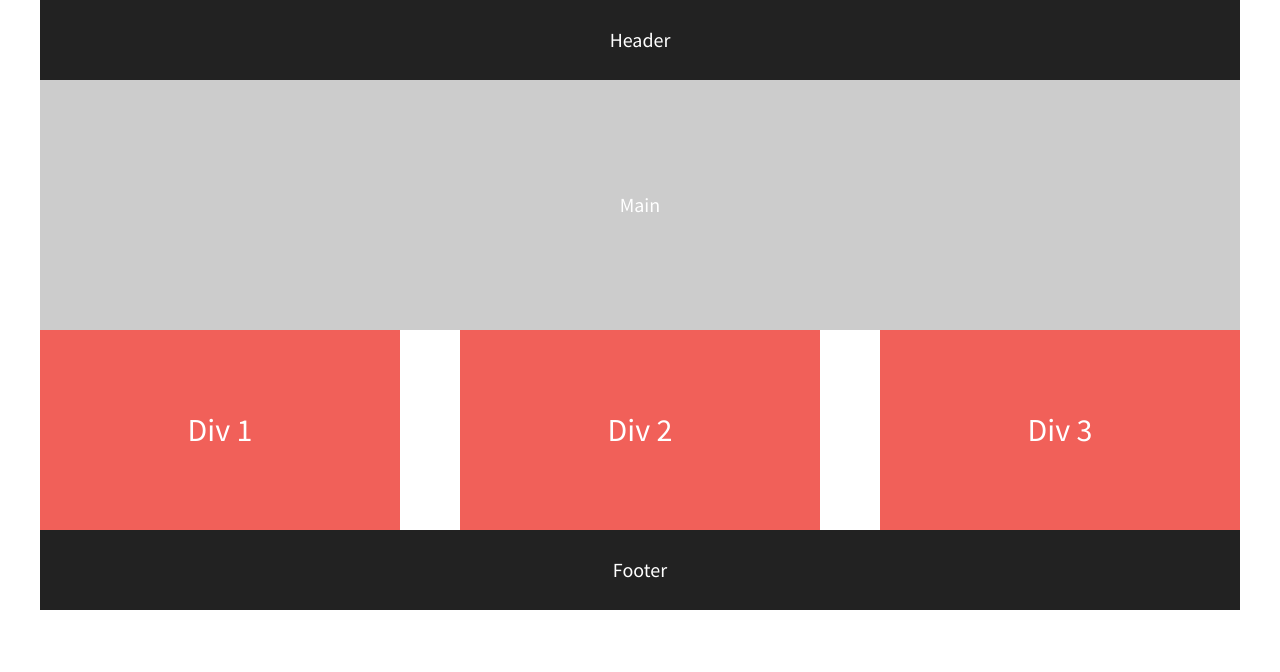
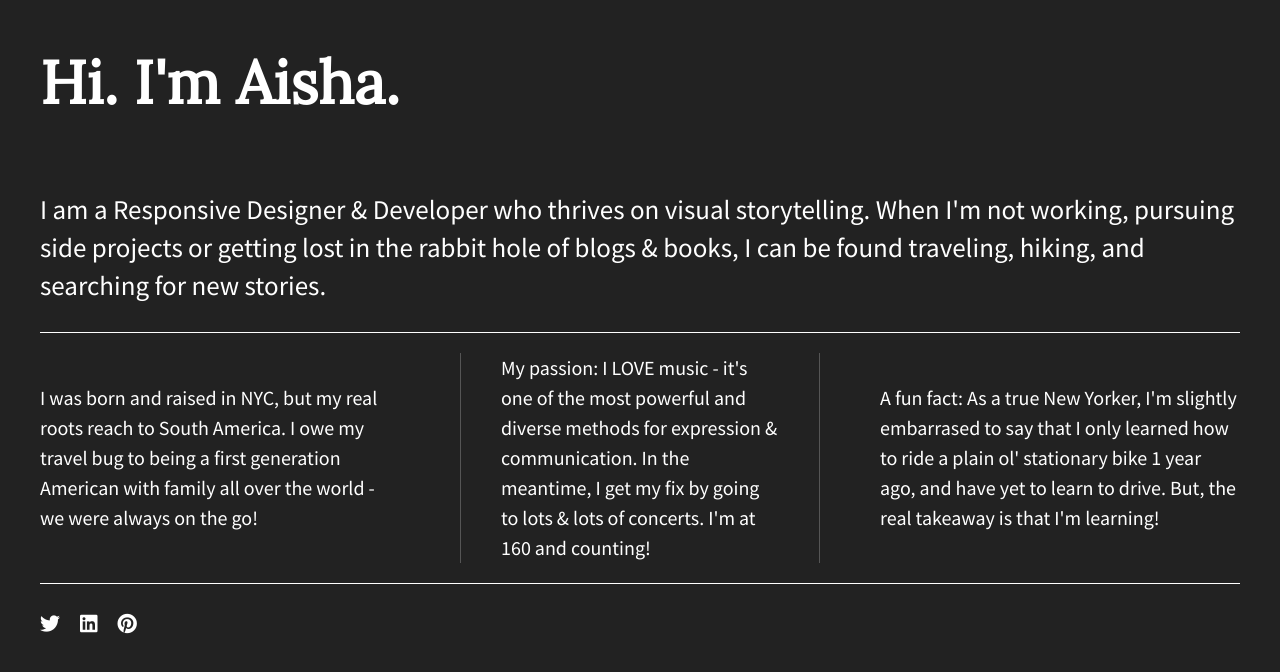
Before and after one commit to JGravn/206-flexbox-starter, a plain HTML site: page index.html in a window 1280 px wide. Drawn offline with nearby package versions, Linux system fonts and the light colour scheme.

Commit message:
Final modifications

```diff
--- a/css/main.css
+++ b/css/main.css
@@ -96,63 +96,70 @@ textarea {
    ========================================================================== */
 
 html {
-  background-color: #fff;
+  background-color: #222;
   height: 100%;
   width: 100%;
 }
 
 body {
   font-family: 'Source Sans Pro', sans-serif;
-  padding: 0 2em;
+  padding: 0em 2em;
   font-size: 1.25em;
-  height: 100%;
   color: #fff;
+  display: flex;
+  justify-content: center;
+}
+
+.flex-container {
+  display: flex;
+  flex-flow: row wrap;
+  justify-content: space-between;
+  max-width: 1200px;
+
+}
+
+p span {
+  font-family: : 'Lora', sans-serif;
 }
 
 header,
 footer {
   display: flex;
-  justify-content: center;
-  align-items: center;
-  background-color: #222;
-  height: 80px;
+  justify-content: flex-start;
   width: 100%;
+}
+
+header h1 {
+  font-family: 'Lora', sans-serif;
+  font-size: 3em;
 }
 
 main {
   display: flex;
   justify-content: center;
-  align-items: center;
-  background-color: #ccc;
-  height: 250px;
   width: 100%;
+  border-bottom: 1px solid #fff;
 }
 
-header,
-footer,
-main {
-
-}
-
-.flex-container {
-  display: flex;
-  justify-content: center;
-  align-items: center;
-  flex-flow: row wrap;
-  justify-content: space-between;
-
+main p {
+  font-size: 1.35em;
 }
 
 .flex-items {
   display: flex;
   justify-content: center;
   align-items: center;
-  color: #fff;
   line-height: 1.5em;
-  font-size: 1.6em;
-  background-color: #f16059;
-  width: 30%;
-  height: 200px;
+  font-size: 1em;
+  border-bottom: 1px solid #555;
+}
+
+footer {
+  border-top: 1px solid #fff;
+}
+
+footer i {
+  padding: 30px 20px 0 0;
 }
 
 /* ==========================================================================
@@ -236,15 +243,23 @@ main {
    ========================================================================== */
 
 /* If you'd like to try a different layout on Desktop and larger screens: */
+@media all and (max-width: 768px) {
+    body {
+      padding: 1em;
+    }
+}
+
 @media (min-width: 1200px) {
-  #div-1,
-  #div-2{
-      /* set your flex value to 1 50% */
-  }
+    .flex-items {
+      flex-basis: 30%;
+      border-bottom: none;
+    }
 
-  #div-3 {
-    /* set your flex value to 1 100% */
-  }
+    #div-2 p {
+      border-left: 1px solid #555;
+      border-right: 1px solid #555;
+      padding: 0 40px;
+    }
 }
 
 @media print,
--- a/index.html
+++ b/index.html
@@ -14,6 +14,7 @@
         <link rel="stylesheet" href="css/main.css">
         <script src="js/vendor/modernizr-2.8.3.min.js"></script>
         <link href="https://fonts.googleapis.com/css?family=Lora|Source+Sans+Pro:400,700" rel="stylesheet">
+        <link rel="stylesheet" href="https://use.fontawesome.com/releases/v5.5.0/css/all.css" integrity="sha384-B4dIYHKNBt8Bc12p+WXckhzcICo0wtJAoU8YZTY5qE0Id1GSseTk6S+L3BlXeVIU" crossorigin="anonymous">
     </head>
     <body>
         <!--[if lt IE 8]>
@@ -22,18 +23,26 @@
 
         <!-- Add your site or application content here -->
         <section class="flex-container">
-            <header>Header</header>
-            <main>Main</main>
+            <header>
+                <h1>Hi. I'm Aisha.</h1>
+            </header>
+            <main>
+                <p>I am a <span>Responsive Designer & Developer</span> who thrives on visual storytelling. When I'm not working, pursuing side projects or getting lost in the rabbit hole of blogs & books, I can be found traveling, hiking, and searching for new stories.</p>
+            </main>
             <div id="div-1" class="flex-items">
-                Div 1
+                <p>I was born and raised in NYC, but <span>my real roots</span> reach to South America. I owe my travel bug to being a first generation American with family all over the world - we were always on the go!</p>
             </div>
             <div id="div-2" class="flex-items">
-                Div 2
+                <p><span>My passion:</span> I LOVE music - it's one of the most powerful and diverse methods for expression & communication. In the meantime, I get my fix by going to lots & lots of concerts. I'm at 160 and counting!</p>
             </div>
             <div id="div-3" class="flex-items">
-                Div 3
+                <p><span>A fun fact:</span> As a true New Yorker, I'm slightly embarrased to say that I only learned how to ride a plain ol' stationary bike 1 year ago, and have yet to learn to drive. But, the real takeaway is that I'm learning!</p>
             </div>
-            <footer>Footer</footer>
+            <footer>
+                <i class="fab fa-twitter"></i>
+                <i class="fab fa-linkedin"></i>
+                <i class="fab fa-pinterest"></i>
+            </footer>
         </section>
 
         <script src="https://ajax.googleapis.com/ajax/libs/jquery/1.11.3/jquery.min.js"></script>
```
